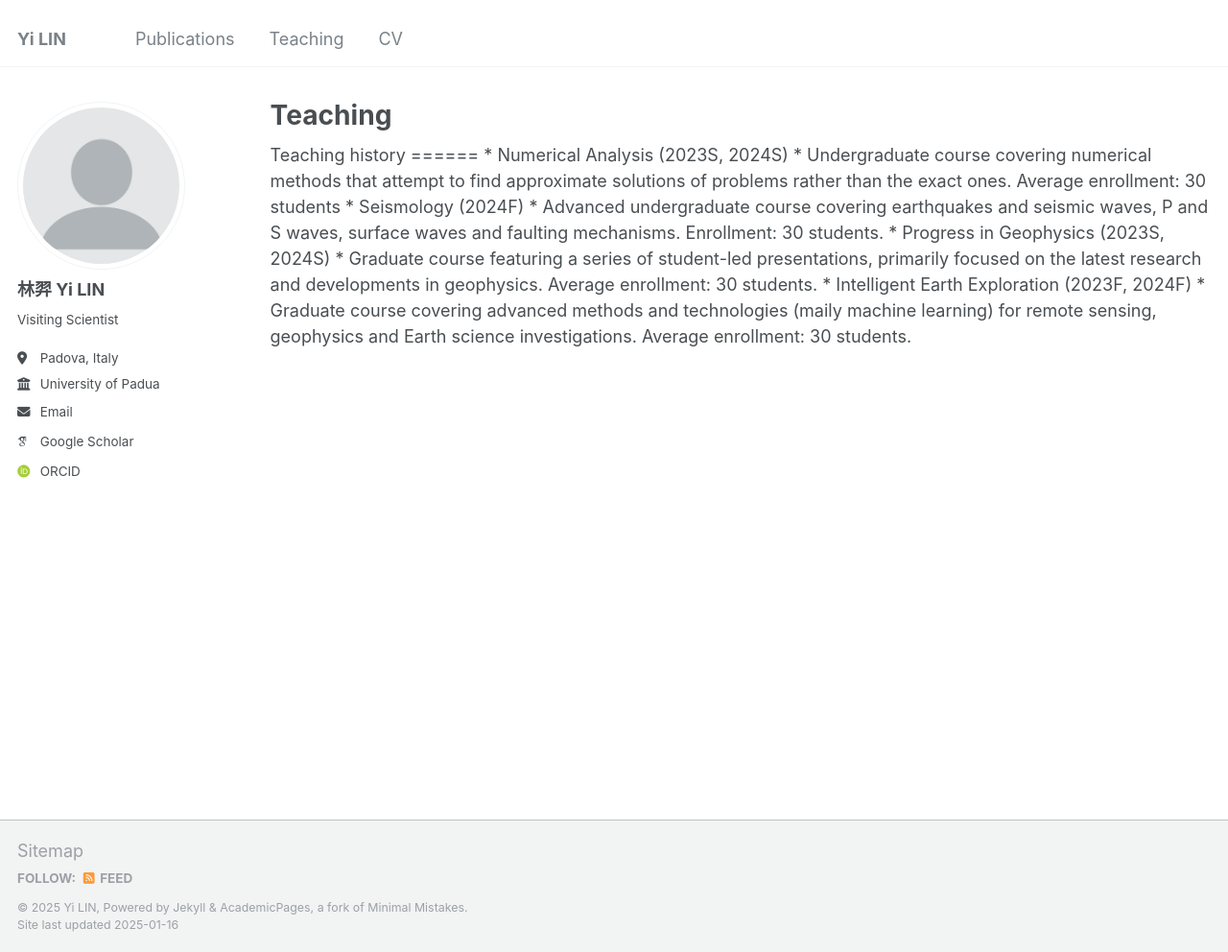
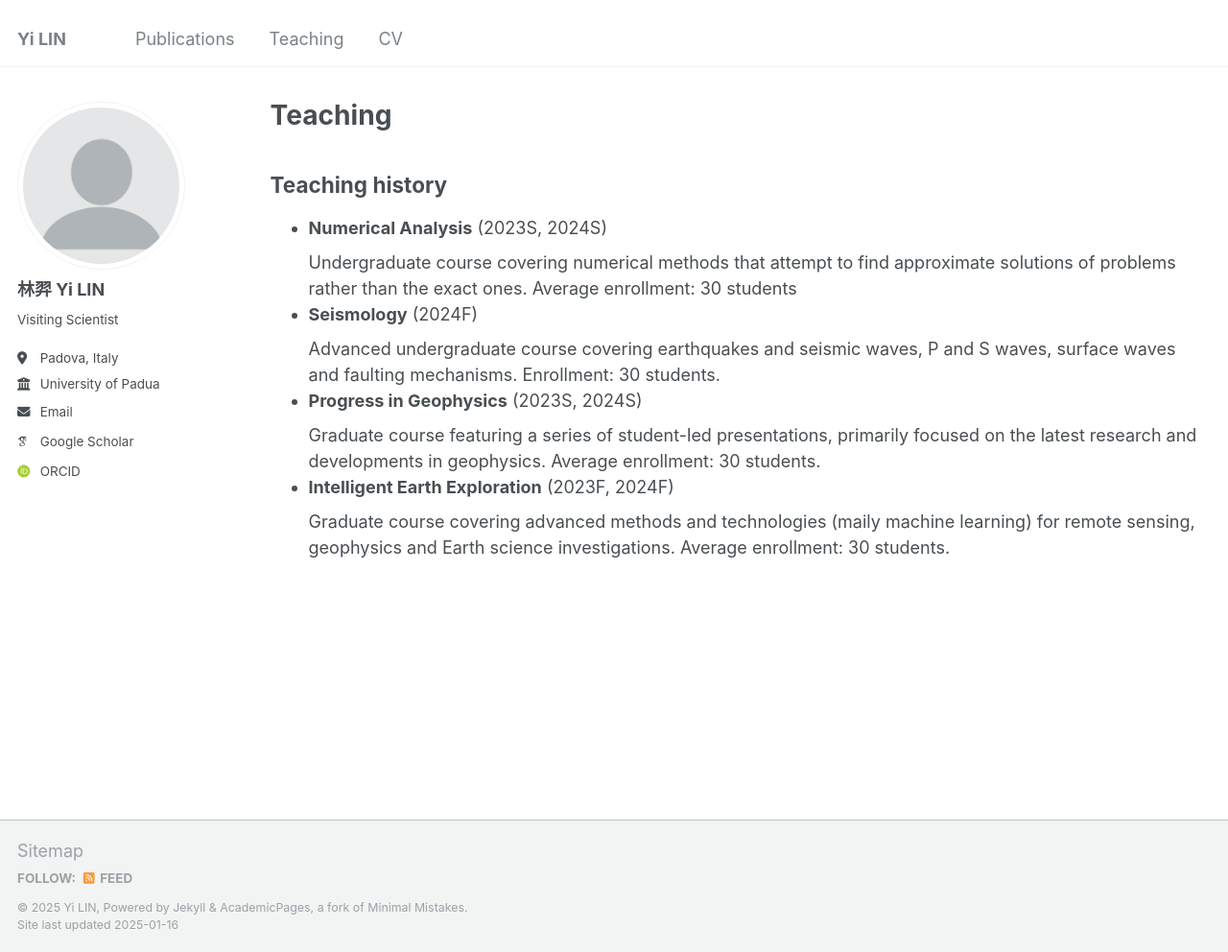
Before and after one commit to nicklinyi/nicklinyi.github.io, a Jekyll site: the page built from _pages/teaching.html, in a window 1280 px wide and 992 px high. Shown: the whole window at 96% size. Built offline with Jekyll 4.4.1, drawn with Linux system fonts in a browser that asks for light colours; some web fonts are replaced.

Commit message:
teaching

```diff
--- a/_pages/teaching.html
+++ b/_pages/teaching.html
@@ -7,16 +7,18 @@ author_profile: true
 
 {% include base_path %}
 
-Teaching history
-======
-* Numerical Analysis (2023S, 2024S)
-  * Undergraduate course covering numerical methods that attempt to find approximate solutions of problems rather than the exact ones. Average enrollment: 30 students
+<h2>Teaching history</h2>
+<ul>
+  <li><strong>Numerical Analysis</strong> (2023S, 2024S)</li>
+  Undergraduate course covering numerical methods that attempt to find approximate solutions of problems rather than the exact ones. Average enrollment: 30 students
 
-* Seismology (2024F)
-  * Advanced undergraduate course covering earthquakes and seismic waves, P and S waves, surface waves and faulting mechanisms. Enrollment: 30 students.
+  <li><strong>Seismology</strong> (2024F)</li>
+  Advanced undergraduate course covering earthquakes and seismic waves, P and S waves, surface waves and faulting mechanisms. Enrollment: 30 students.
 
-* Progress in Geophysics (2023S, 2024S)
-  * Graduate course featuring a series of student-led presentations, primarily focused on the latest research and developments in geophysics. Average enrollment: 30 students.
+  <li><strong>Progress in Geophysics</strong> (2023S, 2024S)</li>
+  Graduate course featuring a series of student-led presentations, primarily focused on the latest research and developments in geophysics. Average enrollment: 30 students.
 
-* Intelligent Earth Exploration (2023F, 2024F)
-  * Graduate course covering advanced methods and technologies (maily machine learning) for remote sensing, geophysics and Earth science investigations. Average enrollment: 30 students.
+  <li><strong>Intelligent Earth Exploration</strong> (2023F, 2024F)</li>
+  Graduate course covering advanced methods and technologies (maily machine learning) for remote sensing, geophysics and Earth science investigations. Average enrollment: 30 students.
+
+</ul>
```
